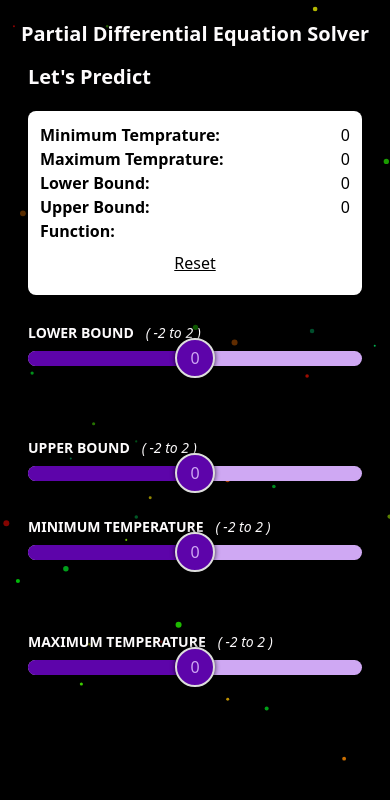
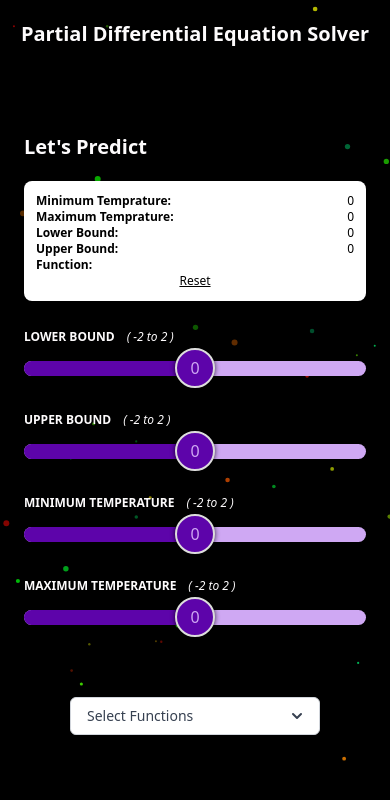
Before and after one commit to MuaviyaImran/pde_solver, a Next.js app: page / in a window 390 px wide. Shown: the top 800 px of the page. Built offline with nearby package versions, Linux system fonts and the light colour scheme.

Commit message:
Added Responsiveness

```diff
--- a/components/BaseButton.js
+++ b/components/BaseButton.js
@@ -2,7 +2,8 @@
   return (
     <div className="mx-auto my-3">
       <button
-        className="bg-primary w-fit hover:bg-secondary text-white hover:text-black font-bold py-3 px-5 rounded-md"
+        className="bg-primary w-fit hover:bg-secondary text-white hover:text-black font-bold lg:py-3
+        lg:px-5 md:px-4 md:py-2 py-1 px-3 rounded-md text-sm md:text-base lg:text-lg"
         onClick={onClick}
       >
         {title}
--- a/components/InputForm.js
+++ b/components/InputForm.js
@@ -90,12 +90,12 @@
     );
   else
     return (
-      <div className="max-w-[1200px] mx-auto py-5 px-7 flex flex-col gap-5 h-[80vh] justify-center">
+      <div className="max-w-[1200px] mx-auto lg:py-5 lg:px-7 px-6 py-3 flex flex-col gap-5 h-[80vh] justify-center">
         <div className="flex md:justify-between justify-center mt-32 md:items-end flex-col md:flex-row">
           <p className="font-extrabold mb-5 md:text-2xl text-xl lg:text-4xl">
             Let&apos;s Predict
           </p>
-          <div className=" bg-white min-w-[230px] text-black p-3 rounded-lg">
+          <div className=" bg-white md:min-w-[230px] min-w-[190px] text-black p-3 rounded-lg text-xs md:text-sm">
             <p className="flex justify-between">
               <strong>Minimum Temprature:</strong>
               <span>{minimumTemprature}</span>
@@ -114,14 +114,14 @@
               <strong>Function:</strong>
               <span className="capitalize">{functionEquation}</span>
             </p>
-            <div className="flex justify-center my-2">
+            <div className="flex justify-center md:my-2">
               <span onClick={resetForm} className="underline cursor-pointer">
                 Reset
               </span>
             </div>
           </div>
         </div>
-        <div className="flex flex-col md:flex-row gap-14">
+        <div className="flex flex-col md:flex-row lg:gap-14 md:gap-10 gap-5">
           <div className="w-full">
             <RangeSliderContainer
               min={-2}
@@ -145,7 +145,7 @@
             />
           </div>
         </div>
-        <div className="flex gap-14 flex-col md:flex-row ">
+        <div className="flex lg:gap-14 md:gap-10 gap-5 flex-col md:flex-row ">
           <div className="w-full">
             <RangeSliderContainer
               min={-2}
--- a/components/NavBar.js
+++ b/components/NavBar.js
@@ -2,7 +2,7 @@
   return (
     <header className="w-screen">
       <nav className="max-w-[1200px] mx-auto py-5">
-        <div className="flex justify-center font-semibold text-xl  lg:text-3xl items-center">
+        <div className="flex justify-center font-semibold text-xl lg:text-3xl items-center">
           Partial Differential Equation Solver
         </div>
       </nav>
--- a/components/Prediction.js
+++ b/components/Prediction.js
@@ -6,12 +6,12 @@
     setPrediction(null);
   };
   return (
-    <div className="max-w-[1200px] mx-auto py-5 px-7 flex flex-col gap-5  justify-center">
+    <div className="max-w-[1200px] mx-auto lg:py-5 lg:px-7 px-5 py-3 flex flex-col gap-5 justify-center">
       <div className="text-right">
         <BaseButton onClick={rePredict} title="Repredict" />
       </div>
       <div class="relative w-full shadow-md sm:rounded-lg bg-white px-4">
-        <table class="w-full text-sm text-left rtl:text-right text-gray-500 ">
+        <table class="w-full text-sm text-left  rtl:text-right text-gray-500 ">
           <tr>
             <th
               scope="col"
@@ -20,8 +20,8 @@
               Prediction Table
             </th>
           </tr>
-          <tbody>
-            <tr class="bg-white flex  gap-5">
+          <tbody className="text-xs md:text-sm lg:text-base">
+            <tr class="flex flex-col lg:flex-row lg:gap-5 md:gap-3">
               <div className="w-full border-b flex justify-between">
                 <th scope="row" class="px-2 py-4 font-medium whitespace-nowrap">
                   No of Layers
@@ -35,7 +35,7 @@
                 <td class="px-2 py-4 ">{prediction.num_neurons_per_layer}</td>
               </div>
             </tr>
-            <tr class="bg-white gap-5 flex">
+            <tr class="lg:gap-5 md:gap-3 flex flex-col lg:flex-row">
               <div className="w-full border-b flex justify-between">
                 <th scope="row" class="px-2 py-4 font-medium whitespace-nowrap">
                   Training Computation
@@ -59,7 +59,7 @@
                 </td>
               </div>
             </tr>
-            <tr class="bg-white flex gap-5">
+            <tr class="flex lg:gap-5 md:gap-3 flex-col lg:flex-row">
               <div className="w-full border-b flex justify-between">
                 <th scope="row" class="px-2 py-4 font-medium whitespace-nowrap">
                   Eikonal Identification
@@ -83,7 +83,7 @@
                 </td>
               </div>
             </tr>
-            <tr class="bg-white flex gap-5">
+            <tr class="flex lg:gap-5 md:gap-3 flex-col lg:flex-row">
               <div className="w-full border-b flex justify-between">
                 <th scope="row" class="px-2 py-4 font-medium whitespace-nowrap">
                   Mean Of Lambda
@@ -107,7 +107,7 @@
                 </td>
               </div>
             </tr>
-            <tr class="bg-white flex gap-5">
+            <tr class="flex lg:gap-5 md:gap-3 ">
               <div className="w-full border-b flex justify-between">
                 <th scope="row" class="px-2 py-4 font-medium whitespace-nowrap">
                   Xmax
@@ -121,7 +121,7 @@
                 <td class="px-2 py-4">{requestBody.lowerBound}</td>
               </div>
             </tr>
-            <tr class="bg-white flex gap-5">
+            <tr class="flex lg:gap-5 md:gap-3">
               <div className="w-full border-b flex justify-between">
                 <th scope="row" class="px-2 py-4 font-medium whitespace-nowrap">
                   Tmax
@@ -135,7 +135,7 @@
                 <td class="px-2 py-4">{requestBody.minimumTemprature}</td>
               </div>
             </tr>
-            <tr class="bg-white flex gap-5">
+            <tr class="flex lg:gap-5 md:gap-3 ">
               <div className="w-full border-b flex justify-between">
                 <th scope="row" class="px-2 py-4 font-medium whitespace-nowrap">
                   Lambda Error
@@ -154,23 +154,23 @@
           </tbody>
         </table>
       </div>
-      <div className="flex gap-3">
+      <div className="flex gap-3 flex-col lg:flex-row">
         <Image
-          className="w-1/2"
+          className="md:w-1/2 w-full rounded-lg"
           src={prediction.solution_of_burgers.image}
           width={450}
           height={600}
           alt="Burger Solution"
         />
         <Image
-          className="w-1/2"
+          className="md:w-1/2 w-full rounded-lg"
           src={prediction.solution_of_burgers.loss}
           width={450}
           height={600}
           alt="Burger Solution Loss"
         />
       </div>
-      <div className="flex justify-center">
+      <div className="flex justify-center -mt-2 md:mt-0 w-full">
         <Image
           className="rounded-lg"
           src={prediction.collocation_points}
--- a/components/RangeSlider/RangeSliderContainer.js
+++ b/components/RangeSlider/RangeSliderContainer.js
@@ -112,7 +112,7 @@
 
   return (
     <div className="my-2">
-      <p className="mb-2 flex gap-3 items-center text-sm ">
+      <p className="lg:mb-2 md:mb-3 mb-4 flex gap-3 items-center md:text-sm text-xs">
         <span className="uppercase font-semibold">{title}</span>
         <span className="italic">( {range} )</span>
       </p>
--- a/pages/_document.js
+++ b/pages/_document.js
@@ -3,9 +3,7 @@
 export default function Document() {
   return (
     <Html lang="en">
-      <Head>
-        <title>PDE - Solver</title>
-      </Head>
+      <Head />
       <body>
         <Main />
         <NextScript />
--- a/pages/index.js
+++ b/pages/index.js
@@ -1,9 +1,19 @@
 import HeroParticles from "@/components/HeroParticles";
 import NavBar from "@/components/NavBar";
 import InputForm from "@/components/InputForm";
+import Head from "next/head";
+
 export default function Home() {
   return (
     <div className="overflow-x-hidden ">
+      <Head>
+        <title>PDE - Solver</title>
+        <meta
+          property="og:title"
+          content="PDE - Solver an AI Tool"
+          key="title"
+        />
+      </Head>
       <HeroParticles />
       <NavBar />
       <InputForm />
```
